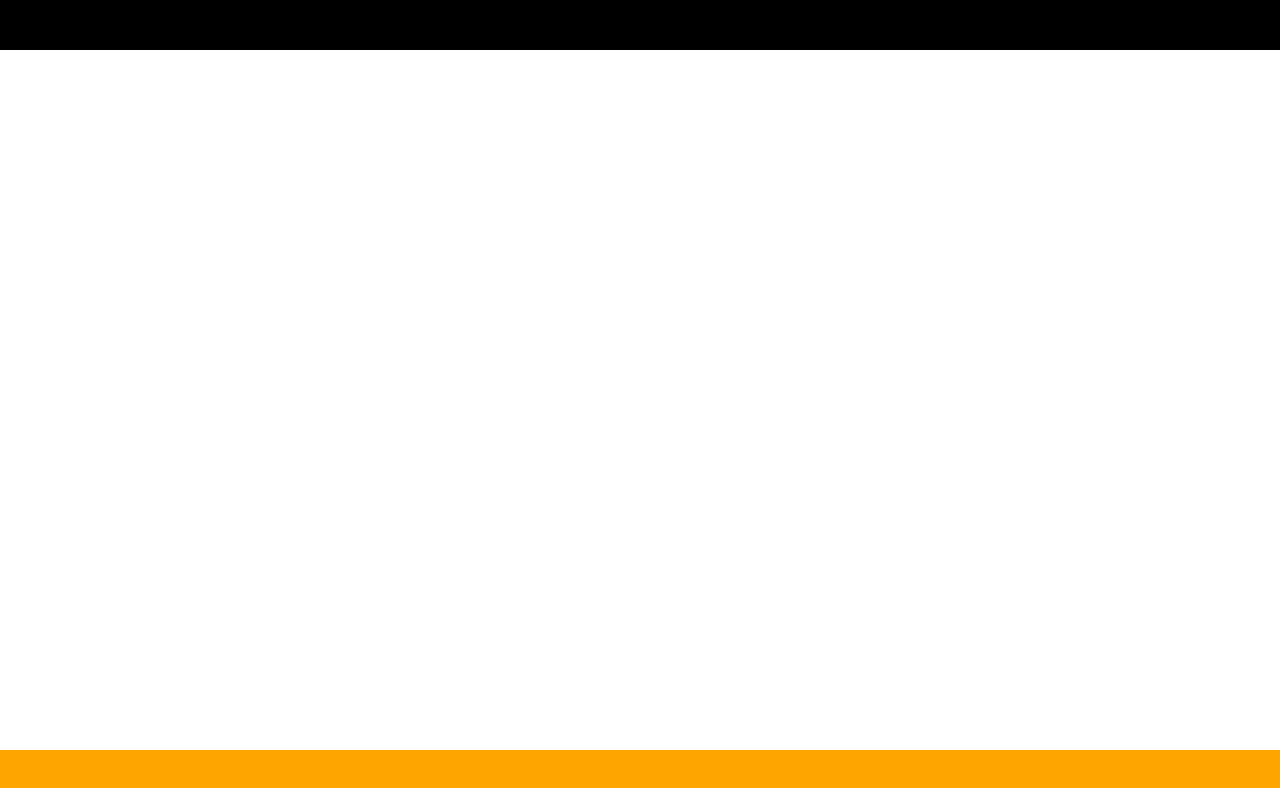
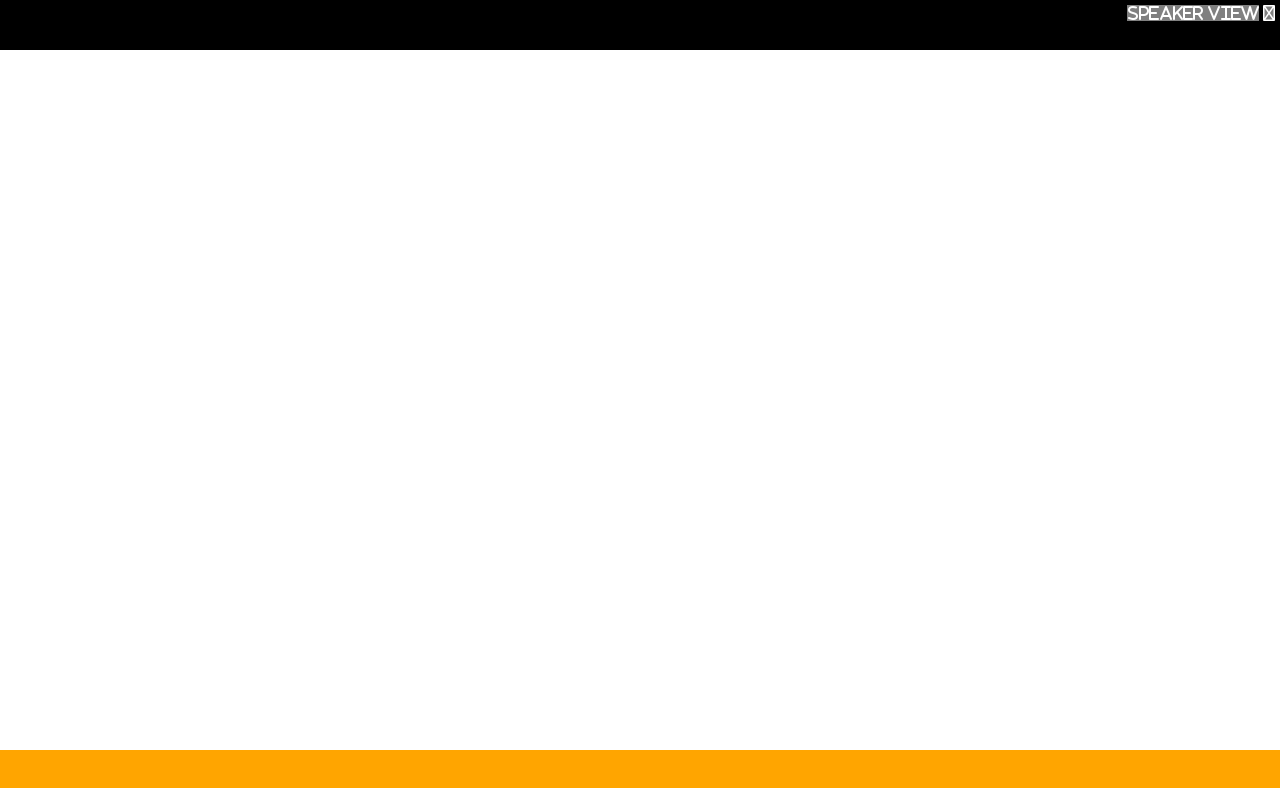
Before and after one commit to Emanuela91/html-css-zoom, a plain HTML site: page index.html in a window 1280 px wide. Drawn offline with Linux system fonts and the light colour scheme.

Commit message:
header icone

```diff
--- a/css/style.css
+++ b/css/style.css
@@ -8,6 +8,7 @@ header{
     width: 100%;
     height: 50px;
     background-color: black;
+    padding: 5px;
     display: flex;
     position: fixed;
     justify-content: right;
@@ -17,6 +18,11 @@ header{
 
 .view{
     position: relative;
+}
+
+.view i{
+    background-color: gray;
+    color: white;
 }
 
 
--- a/index.html
+++ b/index.html
@@ -13,7 +13,7 @@
     <header>
         <div class="view">
             <i class="fa-solid fa-grid">Speaker view</i>
-            <i class="fa-solid fa-arrows-maximize"></i>
+            <i class="fa-regular fa-up-down-left-right"></i>
 
         </div>
     </header>
```
